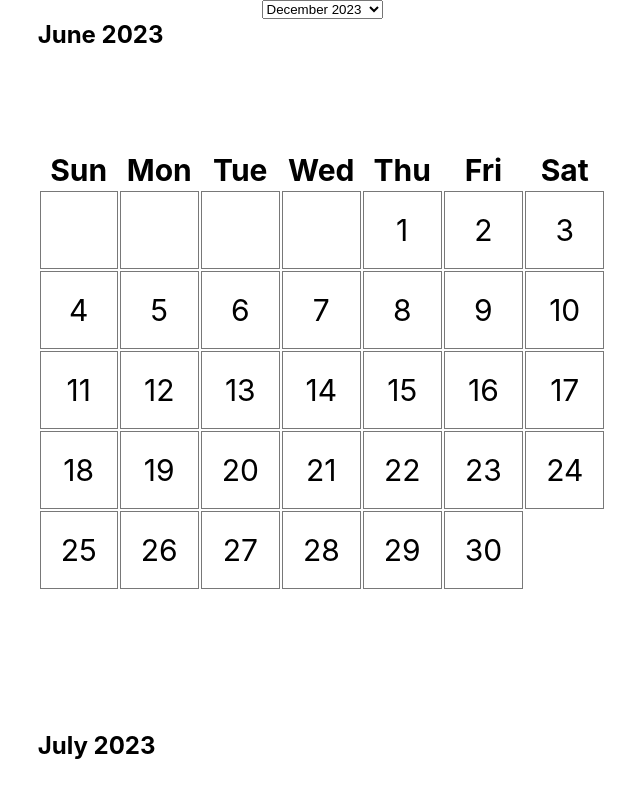
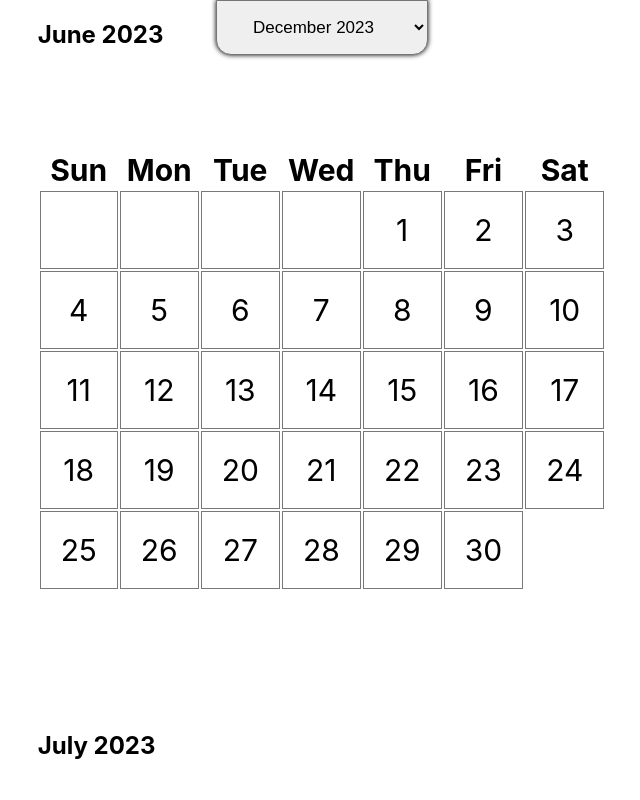
Before and after one commit to Kraniket901/codewiseFrontendTask, a React (Create React App) app: page / in a window 1280 px wide. Shown: the top 800 px of the page, without its empty margins (318-958 px from the left). Built offline with nearby package versions, Linux system fonts and the light colour scheme.

Commit message:
first task done

```diff
--- a/src/components/Calendar.js
+++ b/src/components/Calendar.js
@@ -62,13 +62,14 @@ const Calendar = () => {
     );
   };
 
+  const getCurrentMonth = () => {
+    const currentDate = new Date();
+    const currentMonth = currentDate.getMonth();
+    return currentMonth >= startMonth ? currentMonth - startMonth : 12 + currentMonth - startMonth;
+  };
+
   const scrollRef = useRef(null);
   const [defaultMonth, setDefaultMonth] = useState(getCurrentMonth());
-
-  function getCurrentMonth() {
-    const currentDate = new Date();
-    return currentDate.getMonth() - startMonth;
-  }
 
   const handleScrollToMonth = (monthIndex) => {
     if (scrollRef.current) {
@@ -84,15 +85,15 @@ const Calendar = () => {
   }, [defaultMonth]);
 
   return (
-    <div style={{ width: '100%', display: "flex", flexDirection: "column", alignItems: "center" }}>
-      <select onChange={(e) => handleScrollToMonth(parseInt(e.target.value))} value={defaultMonth}>
+    <div style={{ width: '100%', display: 'flex', flexDirection: 'column', alignItems: 'center' }}>
+    <select onChange={(e) => setDefaultMonth(parseInt(e.target.value))} value={defaultMonth}>
       {Array.from({ length: endMonth - startMonth + 1 }, (_, index) => {
         const monthIndex = startMonth + index;
         const monthName = new Date(year, monthIndex, 1).toLocaleString('en-US', { month: 'long' });
         return <option key={index} value={index}>{`${monthName} ${year}`}</option>;
       })}
     </select>
-      <div ref={scrollRef} style={{ overflowY: 'auto', width: '100%', display: "flex", flexDirection: "column", alignItems: "center" }}>
+    <div ref={scrollRef} style={{ overflowY: 'auto', width: '100%', display: 'flex', flexDirection: 'column', alignItems: 'center' }}>
       {Array.from({ length: endMonth - startMonth + 1 }, (_, index) => (
         <div key={index} style={{ marginBottom: '20px' }}>
           <h2>{`${new Date(year, startMonth + index, 1).toLocaleString('en-US', { month: 'long' })} ${year}`}</h2>
--- a/src/index.css
+++ b/src/index.css
@@ -29,10 +29,15 @@ td{
 }
 
 table{
-  width: 50%;
+  width: 60%;
   margin: 100px 0;
 }
 
 select{
   position: fixed;
+  padding: 1rem 2rem;
+  border-bottom-left-radius: 15px;
+  border-bottom-right-radius: 15px;
+  font-size: 17px;
+  box-shadow: 0px 0px 5px black;
 }
```
Lines whose indentation alone changed are shown as unchanged.
